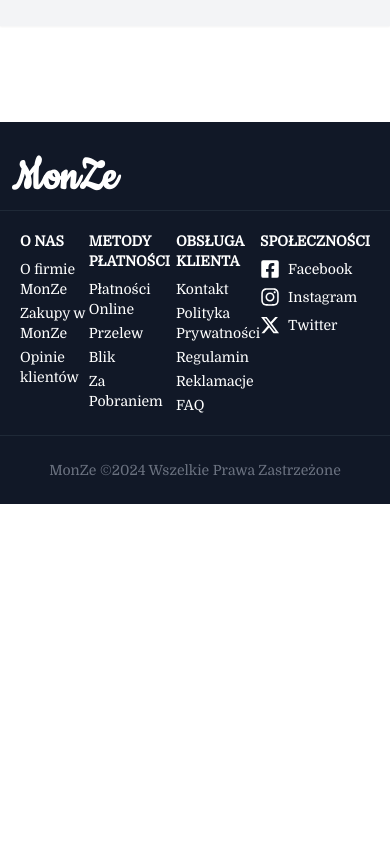
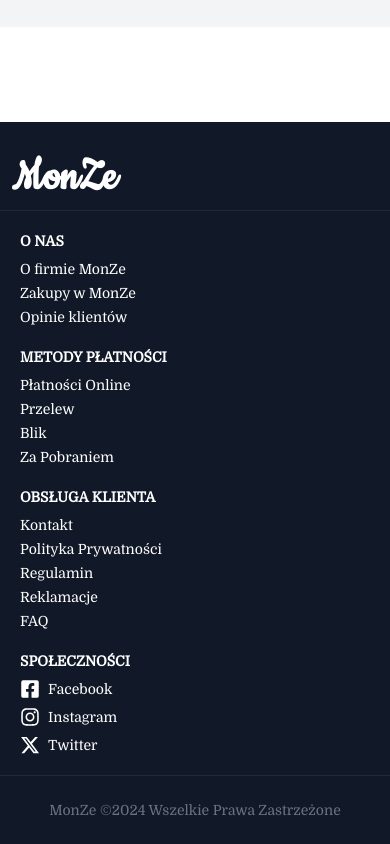
Before and after one commit to GxbrielZ/monze_store, a React (Create React App) app: page / in a window 390 px wide. Shown: the part 4370-5214 px from the top of the page. Before the commit the page ends 4874 px from the top, so only its background shows below. Built offline with nearby package versions, Linux system fonts and the light colour scheme.

Commit message:
Make footer responsive on all devices

```diff
--- a/src/components/Footer/Footer.tsx
+++ b/src/components/Footer/Footer.tsx
@@ -9,8 +9,8 @@
         <div className='container mx-auto border-b border-gray-800 pb-2'>
             <h2 className='font-cookie text-5xl font-bold pl-3'>MonZe</h2>
         </div>
-        <div className='container mx-auto flex justify-between p-5 text-sm border-b border-gray-800'>
-            <div>
+        <div className='container mx-auto flex flex-col md:flex-row justify-between p-5 text-sm border-b border-gray-800'>
+            <div className='mb-5 md:mb-0'>
                 <h2 className='font-bold mb-2'>O NAS</h2>
                 <ul className='space-y-1'>
                     <li>O firmie MonZe</li>
@@ -18,7 +18,7 @@
                     <li>Opinie klientów</li>
                 </ul>
             </div>
-            <div>
+            <div className='mb-5 md:mb-0'>
                 <h2 className='font-bold mb-2'>METODY PŁATNOŚCI</h2>
                 <ul className='space-y-1'>
                     <li>Płatności Online</li>
@@ -27,7 +27,7 @@
                     <li>Za Pobraniem</li>
                 </ul>
             </div>
-            <div>
+            <div className='mb-5 md:mb-0'>
                 <h2 className='font-bold mb-2'>OBSŁUGA KLIENTA</h2>
                 <ul className='space-y-1'>
                     <li>Kontakt</li>
```
